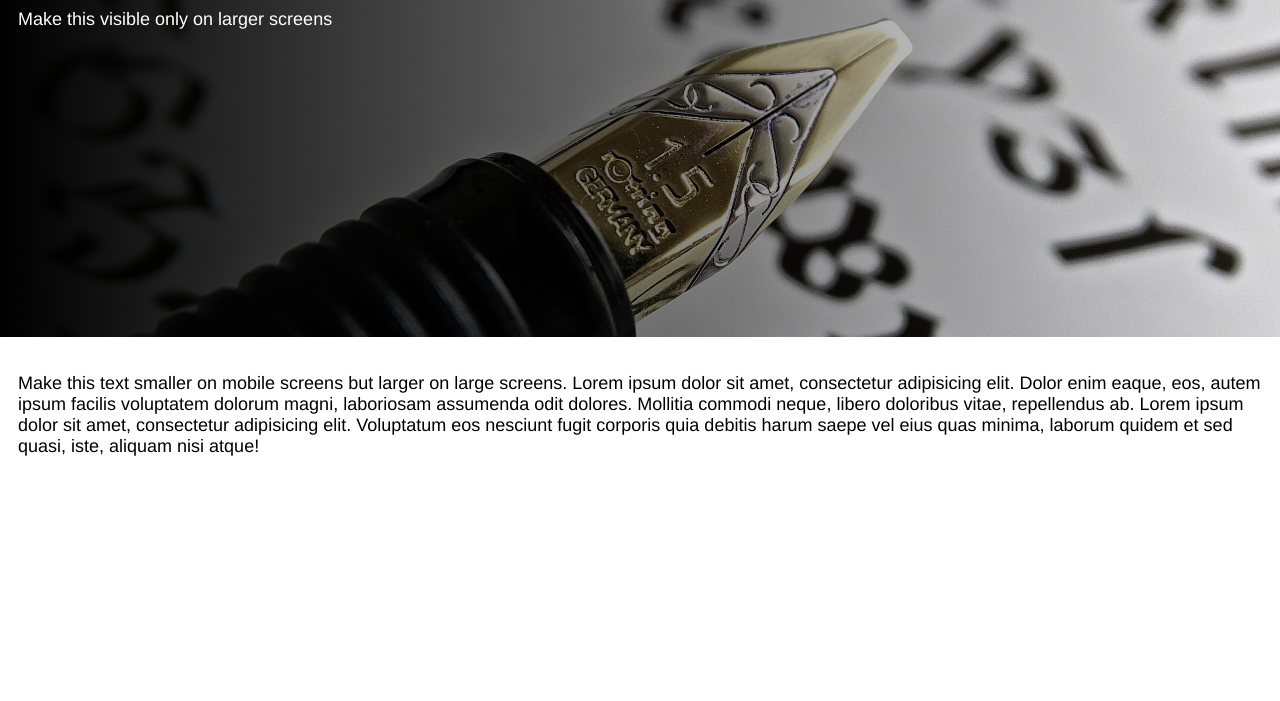
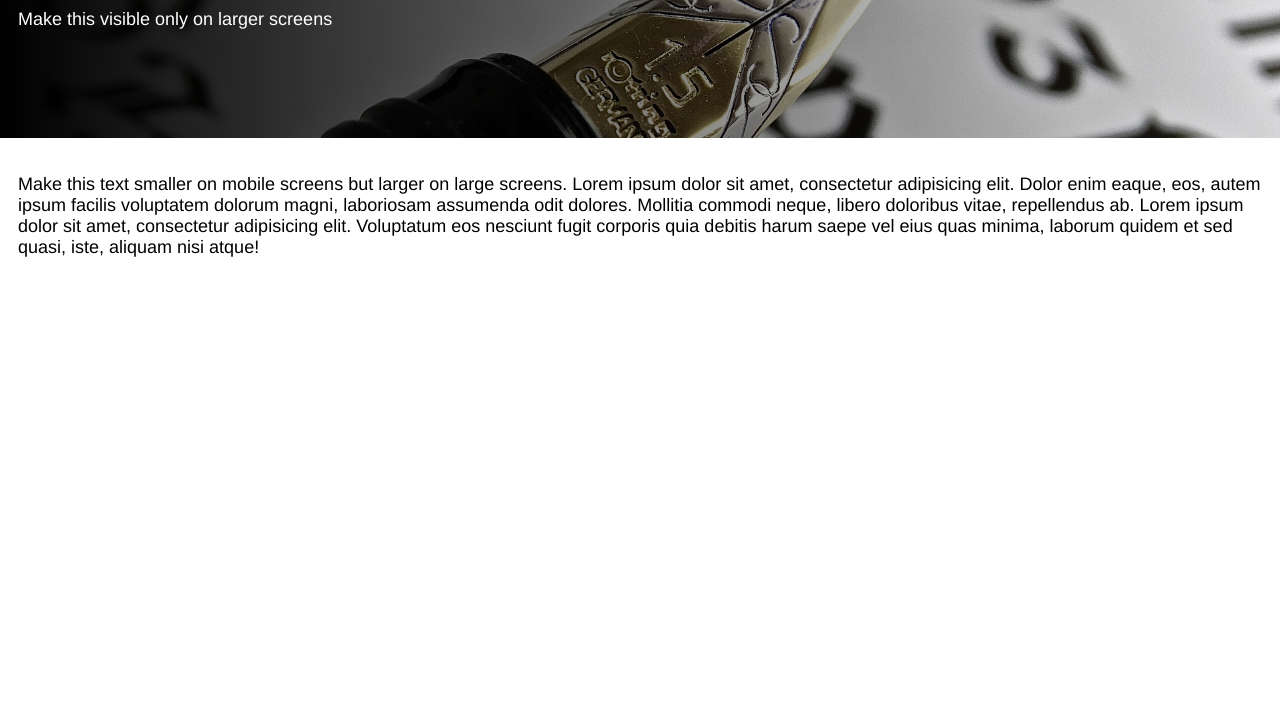
Before and after one commit to yuhuic/infx598h-in-class, a plain HTML site: page responsive/index.html in a window 1280 px wide. Shown: the part 99-800 px from the top of the page. Drawn offline with Linux system fonts and the light colour scheme.

Commit message:
change to padding rather than min-height

```diff
--- a/responsive/css/index.css
+++ b/responsive/css/index.css
@@ -10,9 +10,11 @@ header {
     background-size: cover;
     background-position: center;
     background-repeat: no-repeat;
-    min-height: 400px;
     color: #FFF;
-    padding: 1em;
+    padding-left: 1em;
+    padding-right: 1em;
+    padding-top: 1em;
+    padding-bottom: 5em;
 }
 
 main {
```
